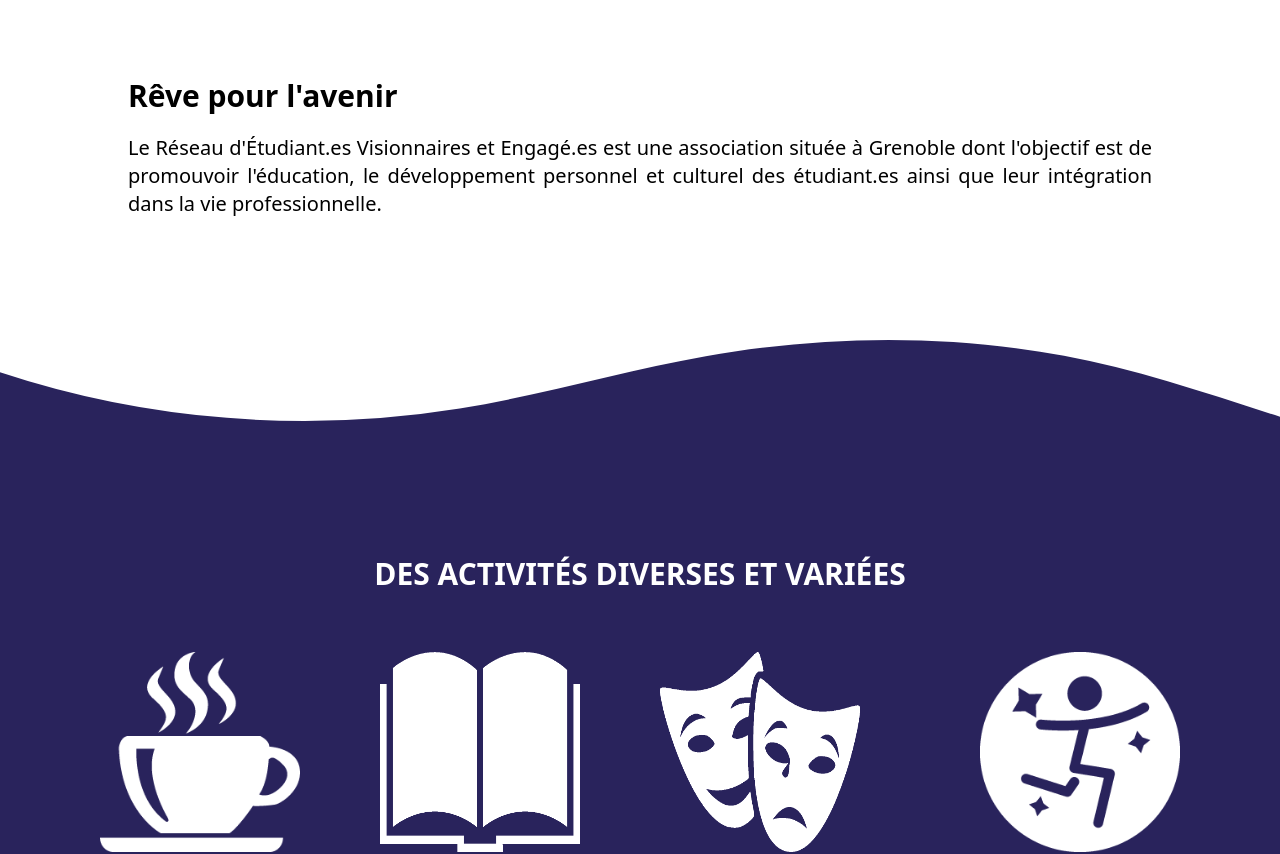
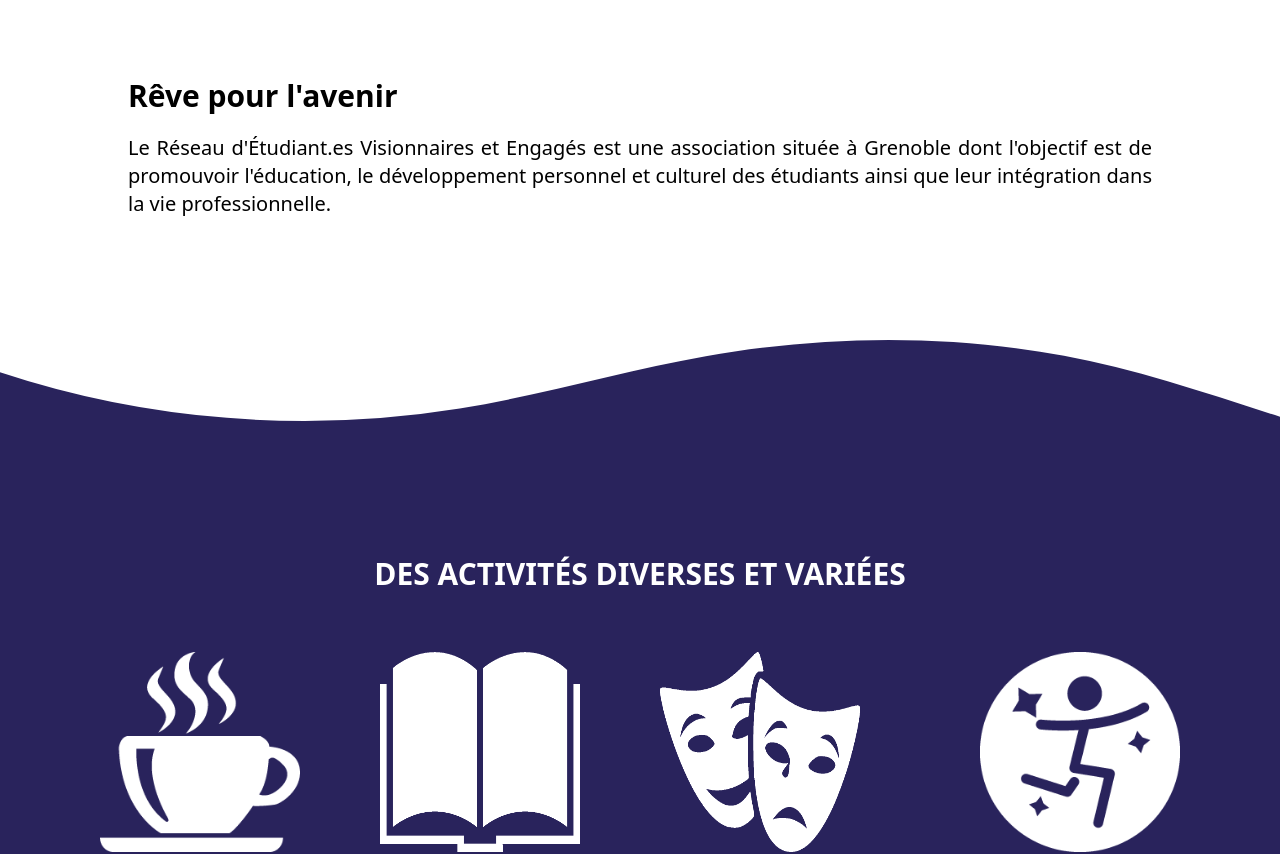
Before and after one commit to madebyfik/associationreve-web, a Next.js app in the folder front/: page / in a window 1280 px wide. Shown: the part 1443-2297 px from the top of the page. Built offline with nearby package versions, Linux system fonts and the light colour scheme.

Commit message:
correcting some text

```diff
--- a/front/components/Team/Team.tsx
+++ b/front/components/Team/Team.tsx
@@ -65,7 +65,7 @@ const Team: React.FC<TeamProps> = ({}) => {
           />
           <TeamCard
             image="ramazanakyol.jpeg"
-            title="Pôle Évenementielle"
+            title="Pôle Évenementiel"
             name="Ramazan AKYOL"
             mail="furkantanriverdi@associationreve.com"
             linkedinLink="https://www.linkedin.com/in/ramazan-akyol-1b6331227/"
--- a/front/pages/index.tsx
+++ b/front/pages/index.tsx
@@ -23,7 +23,7 @@ const index: React.FC<indexProps> = ({}) => {
       <WavyHeader />
       <LeftInfo
         title="Rêve pour l'avenir"
-        paragraph="Le Réseau d'Étudiant.es Visionnaires et Engagé.es est une association située à Grenoble dont l'objectif est de promouvoir l'éducation, le développement personnel et culturel des étudiant.es ainsi que leur intégration dans la vie professionnelle."
+        paragraph="Le Réseau d'Étudiant.es Visionnaires et Engagés est une association située à Grenoble dont l'objectif est de promouvoir l'éducation, le développement personnel et culturel des étudiants ainsi que leur intégration dans la vie professionnelle."
         image="association_reve_presentation.jpg"
       />
       <ActivityContainer />
```
